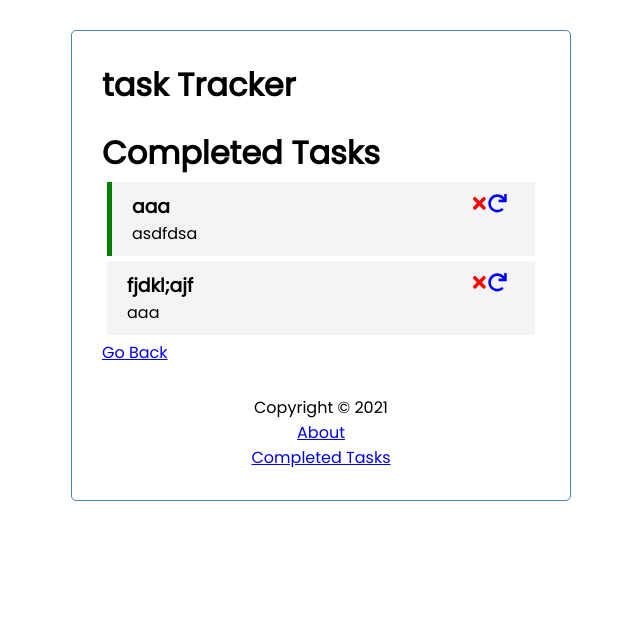
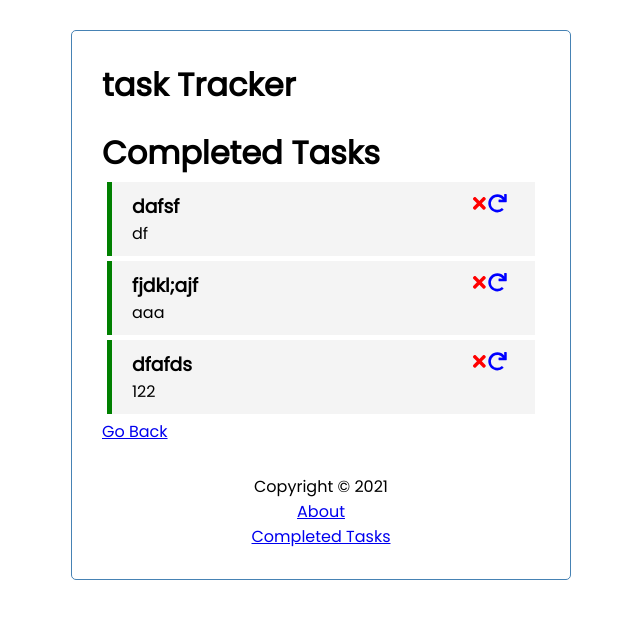
Before and after one commit to nori3506/task-tracker, a React (Create React App) app: page /completed in a window 1280 px wide. Shown: the top 618 px of the page, without its empty margins (319-959 px from the left). Built offline with nearby package versions, Linux system fonts and the light colour scheme; data requests are answered from the project's data file.

Commit message:
implement active and complete func

```diff
--- a/db.json
+++ b/db.json
@@ -1,39 +1,46 @@
 {
   "tasks": [
-    {
-      "id": 1,
-      "text": "aaa",
-      "day": "asdfdsa",
-      "reminder": true,
-      "status": "completed"
-    },
     {
       "text": "dafsf",
       "day": "df",
       "reminder": true,
       "id": 4,
-      "status": "active"
+      "status": "completed"
     },
     {
       "text": "fjdkl;ajf",
       "day": "aaa",
-      "reminder": false,
+      "reminder": true,
       "id": 5,
       "status": "completed"
     },
     {
       "text": "aaasdf",
       "day": "asd",
-      "reminder": false,
+      "reminder": true,
       "status": "active",
       "id": 6
     },
     {
       "text": "new task",
       "day": "april1",
-      "reminder": true,
+      "reminder": false,
       "status": "active",
       "id": 7
+    },
+    {
+      "text": "ereeee",
+      "day": "August2",
+      "reminder": false,
+      "status": "active",
+      "id": 8
+    },
+    {
+      "text": "dfafds",
+      "day": "122",
+      "reminder": true,
+      "status": "completed",
+      "id": 9
     }
   ]
 }
--- a/src/App.js
+++ b/src/App.js
@@ -11,13 +11,19 @@ import Completed from './components/Completed'
 function App() {
   const [showAddTask, setShowAddTask] = useState(false)
   const [tasks, setTasks] = useState([])
+  const [completedTasks, setCompletedTasks] = useState([])
 
   useEffect(() => {
     const getTasks = async () => {
-      const tasksFromServer = await fetchTasks()
+      const tasksFromServer = await fetchActiveTasks()
       setTasks(tasksFromServer)
     }
+    const getCompletedTasks = async () => {
+      const completedTasksFromServer = await fetchCompletedTasks()
+      setCompletedTasks(completedTasksFromServer)
+    }
     getTasks()
+    getCompletedTasks()
   }, [])
 
   const fetchTask = async (id) => {
@@ -26,7 +32,7 @@ function App() {
     return data
   }
 
-  const fetchTasks = async () => {
+  const fetchActiveTasks = async () => {
     const res = await fetch('http://localhost:5000/tasks')
     const data = await res.json()
     const activeTasks = []
@@ -38,11 +44,23 @@ function App() {
     return activeTasks
   }
 
+  const fetchCompletedTasks = async () => {
+    const res = await fetch('http://localhost:5000/tasks')
+    const fetchedTasks = await res.json()
+    const completedTasks = []
+    fetchedTasks.map((fetchedTask) => {
+      if (fetchedTask.status === "completed") {
+        completedTasks.push(fetchedTask)
+      }
+    })
+    return completedTasks
+  }
+
   const deleteTask = async (id) => {
     await fetch(`http://localhost:5000/tasks/${ id }`, {
       method: 'DELETE',
     })
-    setTasks(tasks.filter((task) =>
+    setCompletedTasks(completedTasks.filter((task) =>
       task.id !==id
     ))
   }
@@ -60,6 +78,7 @@ function App() {
     })
     const data = await res.json()
     setTasks(tasks.map((task) => task.id === id ? { ...task, reminder: data.reminder } : task))
+    setCompletedTasks(completedTasks.map((task) => task.id === id ? { ...task, reminder: data.reminder } : task))
   }
 
   const addTask = async (task) => {
@@ -74,12 +93,43 @@ function App() {
     setTasks([...tasks, data])
   }
 
-  const activeTask = async (task) => {
+  const activeTask = async (id) => {
+    const targetTask = await fetchTask(id)
+    const updateTask = await { ...targetTask, status: "active" }
+    const res = await fetch(`http://localhost:5000/tasks/${id}`, {
+      method: 'PUT',
+      headers: {
+        'Content-type': 'application/json'
+      },
+      body: JSON.stringify(updateTask)
+    })
+    const data = await res.json()
+    const newReview = completedTasks.map((task) => task.id === id ? { ...task, status: data.status } : task)
 
+    setCompletedTasks(newReview)
+    // setTasks(tasks.map((task) => task.id === id ? { ...task, status: "active" } : task))
+    // setTasks(tasks)
   }
 
-  const completeTask = async (task) => {
-
+  const completeTask = async (id) => {
+    const targetTask = await fetchTask(id)
+    const updateTask = await {
+      ...targetTask,
+      status: "completed"
+    }
+    const res = await fetch(`http://localhost:5000/tasks/${id}`, {
+      method: 'PUT',
+      headers: {
+        'Content-type': 'application/json'
+      },
+      body: JSON.stringify(updateTask)
+    })
+    const data = await res.json()
+    completedTasks.map((completedTask) => {
+      if (completedTask.id === id) {
+        completedTask.status = data.status
+      }
+    })
   }
 
   return (
@@ -94,7 +144,12 @@ function App() {
         )}
         />
         <Route path='/about' component={ About } />
-        <Route path='/completed' component={ Completed }/>
+        <Route path='/completed' render={(props)=>(
+          <>
+            {tasks.length > 0 ? <Completed completedTasks={completedTasks} onDelete={deleteTask} onToggle={toggleReminder} onActive={activeTask} onCheck={ completeTask }/> : "No Task to Show"}
+          </>
+        )}
+        />
         <Footer />
       </div>
     </Router>
--- a/src/components/Completed.js
+++ b/src/components/Completed.js
@@ -4,39 +4,11 @@ import { Link } from 'react-router-dom'
 import { useState, useEffect } from 'react'
 
 
-const Completed = () => {
-  const [completedTasks, setCompletedTasks] = useState([])
-
-  useEffect(() => {
-    const getCompletedTasks = async () => {
-      const tasksFromServer = await fetchTasks()
-      setCompletedTasks(tasksFromServer)
-    }
-    getCompletedTasks()
-  }, [])
-
-  const fetchTask = async (id) => {
-    const res = await fetch(`http://localhost:5000/tasks/${ id }`)
-    const data = await res.json()
-    return data
-  }
-
-  const fetchTasks = async () => {
-    const res = await fetch('http://localhost:5000/tasks')
-    const fetchedTasks = await res.json()
-    const completedTasks = []
-    fetchedTasks.map((fetchedTask) => {
-      if (fetchedTask.status === "completed") {
-        completedTasks.push(fetchedTask)
-      }
-    })
-    return completedTasks
-  }
-
+const Completed = ({ onDelete, completedTasks, onActive, onToggle, onCheck }) => {
   return (
     <div>
       <h1>Completed Tasks</h1>
-      {completedTasks.length > 0 ? <Tasks tasks={completedTasks} /> : "No Task to Show"}
+      { completedTasks.length > 0 ? <Tasks tasks={ completedTasks } onDelete={ onDelete } onActive={ onActive } onToggle={ onToggle } onCheck={ onCheck } /> : "No Task to Show" }
       <Link to = "/" > Go Back </Link>
     </div>
   )
```
